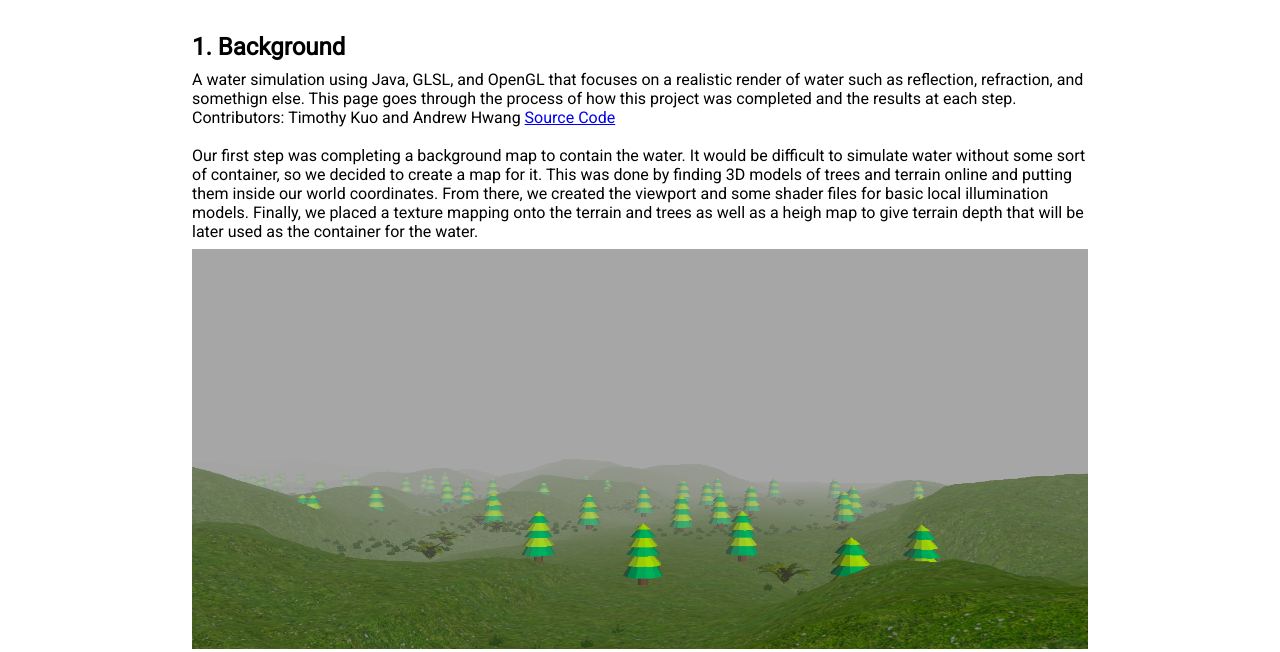
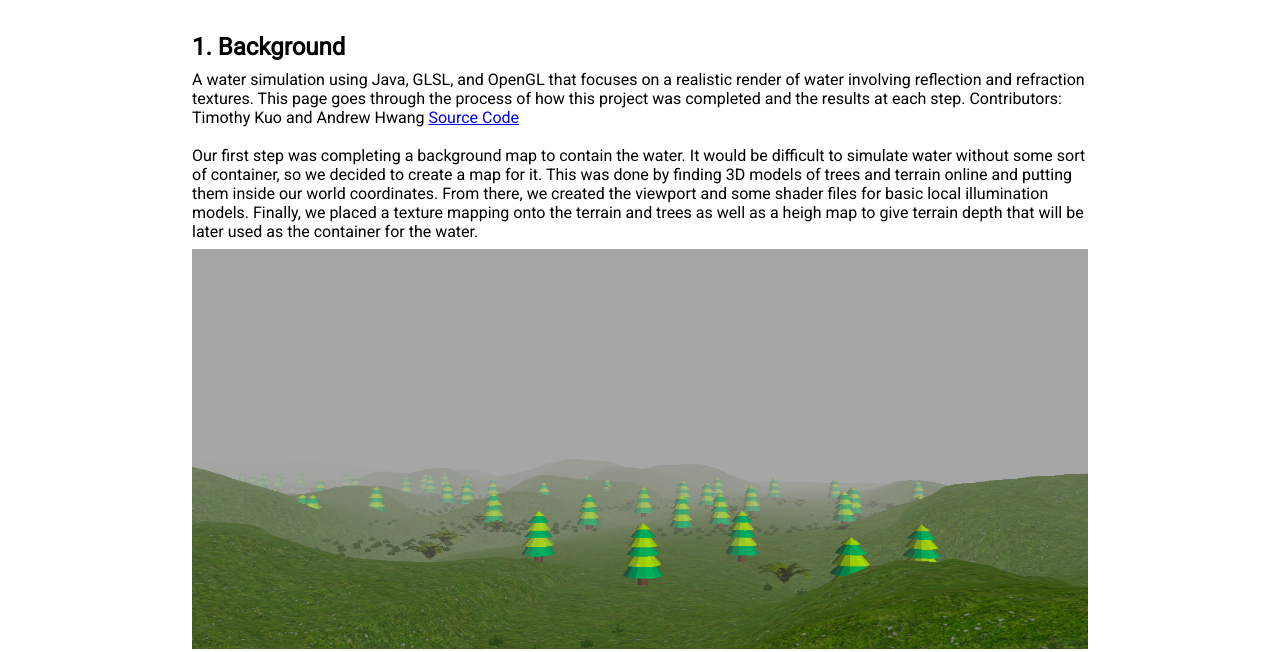
Before and after one commit to timmykuo/mywebsite, a plain HTML site: page pages/water_sim/index.html in a window 1280 px wide. Shown: the part 421-1073 px from the top of the page. Drawn offline with Linux system fonts and the light colour scheme; a script that the page names is missing.

Commit message:
fix intro

```diff
--- a/pages/water_sim/index.html
+++ b/pages/water_sim/index.html
@@ -47,7 +47,7 @@ build basic water tiles for the scene
       <h2> 1. Background </h2>
     </div>
     <div id="step_body">
-      <p> A water simulation using Java, GLSL, and OpenGL that focuses on a realistic render of water such as reflection, refraction, and somethign else. This page goes through the process of how this project was completed and the results at each step. Contributors: Timothy Kuo and Andrew Hwang <a href="https://github.com/timmykuo/WaterSimulator"> Source Code </a></br> </br> Our first step was completing a background map to contain the water. It would be difficult to simulate water without some sort of container, so we decided to create a map for it. This was done by finding 3D models of trees and terrain online and putting them inside our world coordinates. From there, we created the viewport and some shader files for basic local illumination models. Finally, we placed a texture mapping onto the terrain and trees as well as a heigh map to give terrain depth that will be later used as the container for the water. </p>
+      <p> A water simulation using Java, GLSL, and OpenGL that focuses on a realistic render of water involving reflection and refraction textures. This page goes through the process of how this project was completed and the results at each step. Contributors: Timothy Kuo and Andrew Hwang <a href="https://github.com/timmykuo/WaterSimulator"> Source Code </a></br> </br> Our first step was completing a background map to contain the water. It would be difficult to simulate water without some sort of container, so we decided to create a map for it. This was done by finding 3D models of trees and terrain online and putting them inside our world coordinates. From there, we created the viewport and some shader files for basic local illumination models. Finally, we placed a texture mapping onto the terrain and trees as well as a heigh map to give terrain depth that will be later used as the container for the water. </p>
       <img src="images/background.png"></img>
     </div>
   </div>
```
